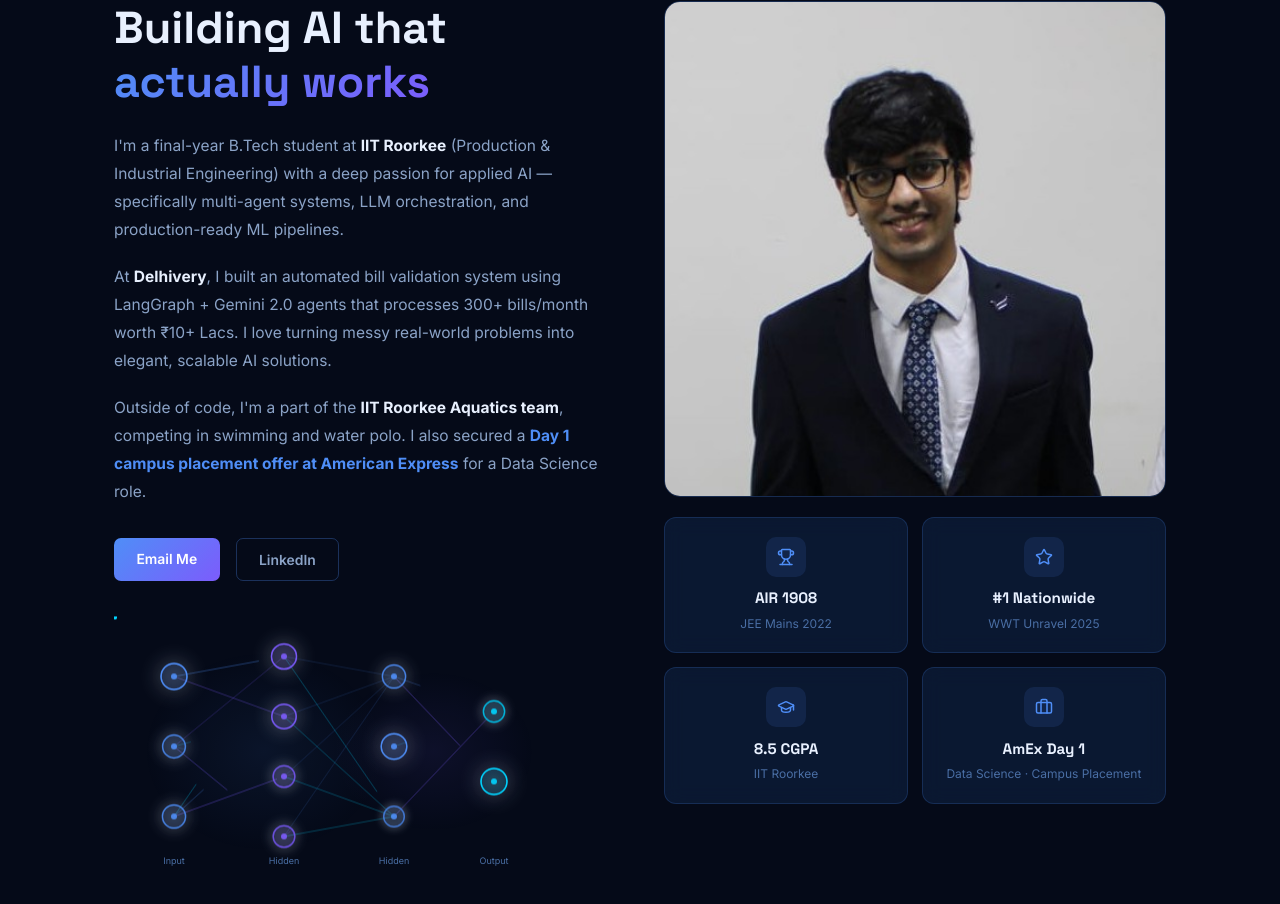
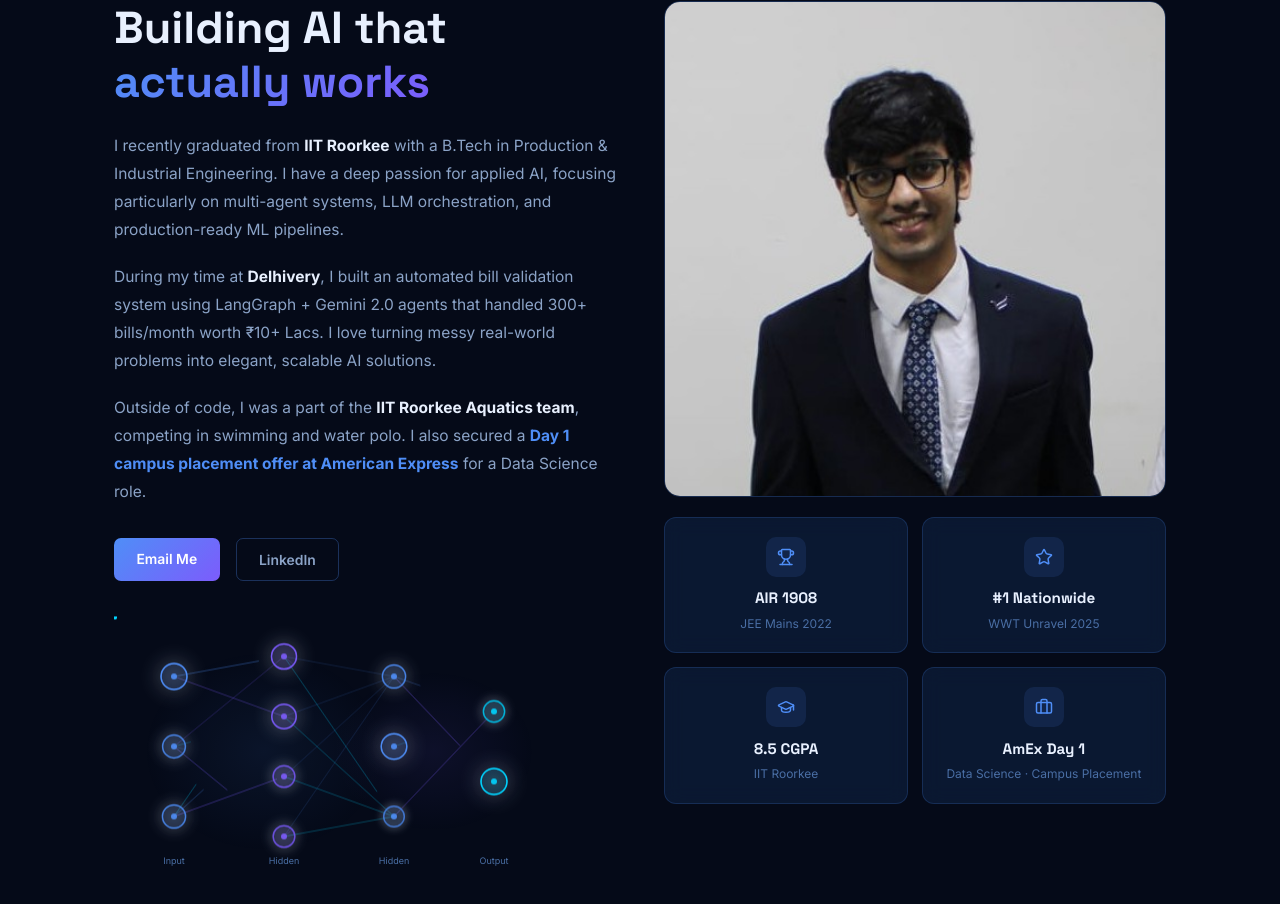
Before and after one commit to dhruv-k1/Portfolio, a Next.js app: page /Portfolio/ in a window 1280 px wide. Shown: the part 931-1835 px from the top of the page. Built offline with nearby package versions, Linux system fonts and the light colour scheme.

Commit message:
update desc

```diff
--- a/src/components/About.tsx
+++ b/src/components/About.tsx
@@ -101,11 +101,11 @@
                 fontSize: "0.97rem",
               }}
             >
-              I'm a final-year B.Tech student at{" "}
-              <strong style={{ color: "#e8f0fe" }}>IIT Roorkee</strong>{" "}
-              (Production & Industrial Engineering) with a deep passion for
-              applied AI — specifically multi-agent systems, LLM orchestration,
-              and production-ready ML pipelines.
+              I recently graduated from{" "}
+              <strong style={{ color: "#e8f0fe" }}>IIT Roorkee</strong> with a B.Tech in
+              Production & Industrial Engineering. I have a deep passion for applied AI,
+              focusing particularly on multi-agent systems, LLM orchestration, and
+              production-ready ML pipelines.
             </p>
             <p
               style={{
@@ -115,20 +115,19 @@
                 fontSize: "0.97rem",
               }}
             >
-              At <strong style={{ color: "#e8f0fe" }}>Delhivery</strong>, I
+              During my time at <strong style={{ color: "#e8f0fe" }}>Delhivery</strong>, I
               built an automated bill validation system using LangGraph + Gemini
-              2.0 agents that processes 300+ bills/month worth ₹10+ Lacs. I love
+              2.0 agents that handled 300+ bills/month worth ₹10+ Lacs. I love
               turning messy real-world problems into elegant, scalable AI
               solutions.
             </p>
             <p
               style={{ color: "#8ba3c7", lineHeight: 1.8, fontSize: "0.97rem" }}
             >
-              Outside of code, I'm a part of the{" "}
+              Outside of code, I was a part of the{" "}
               <strong style={{ color: "#e8f0fe" }}>
                 IIT Roorkee Aquatics team
-              </strong>
-              , competing in swimming and water polo. I also secured a{" "}
+              </strong>, competing in swimming and water polo. I also secured a{" "}
               <strong style={{ color: "#4f8ef7" }}>
                 Day 1 campus placement offer at American Express
               </strong>{" "}
```
